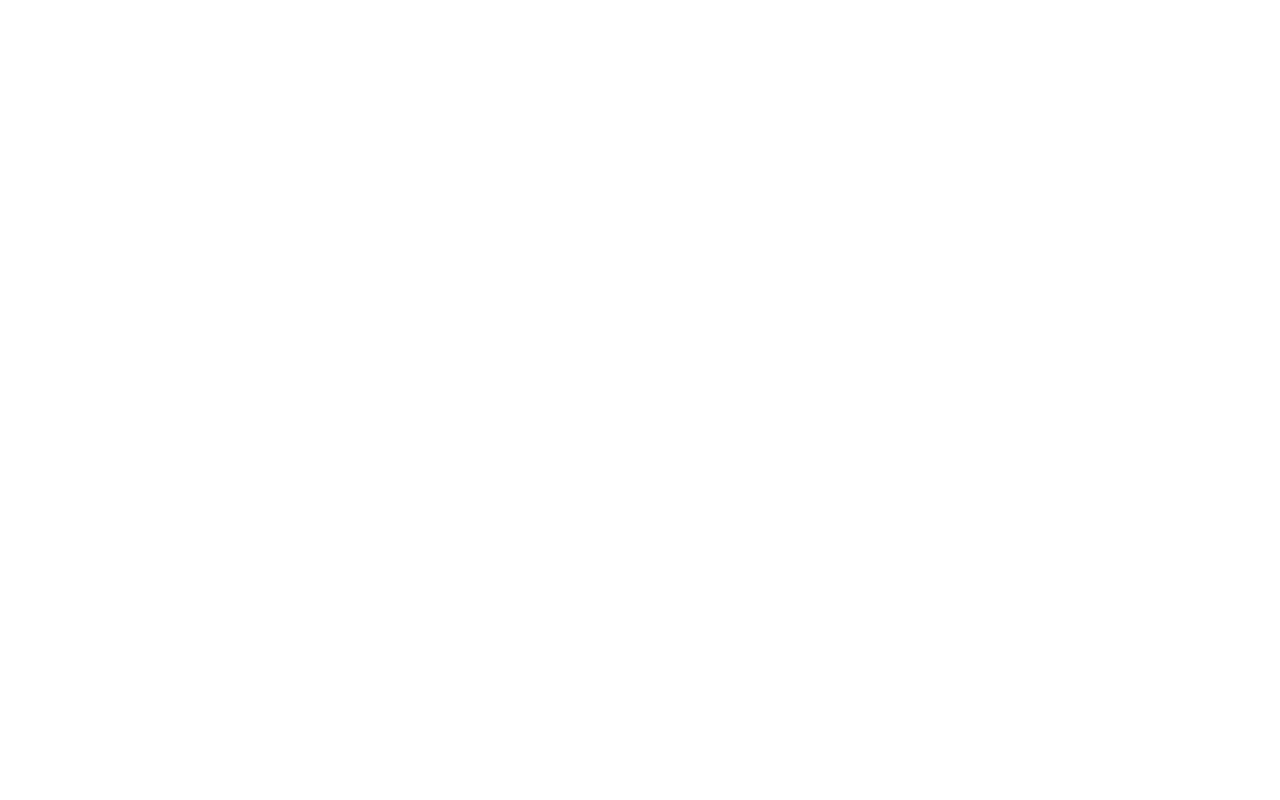
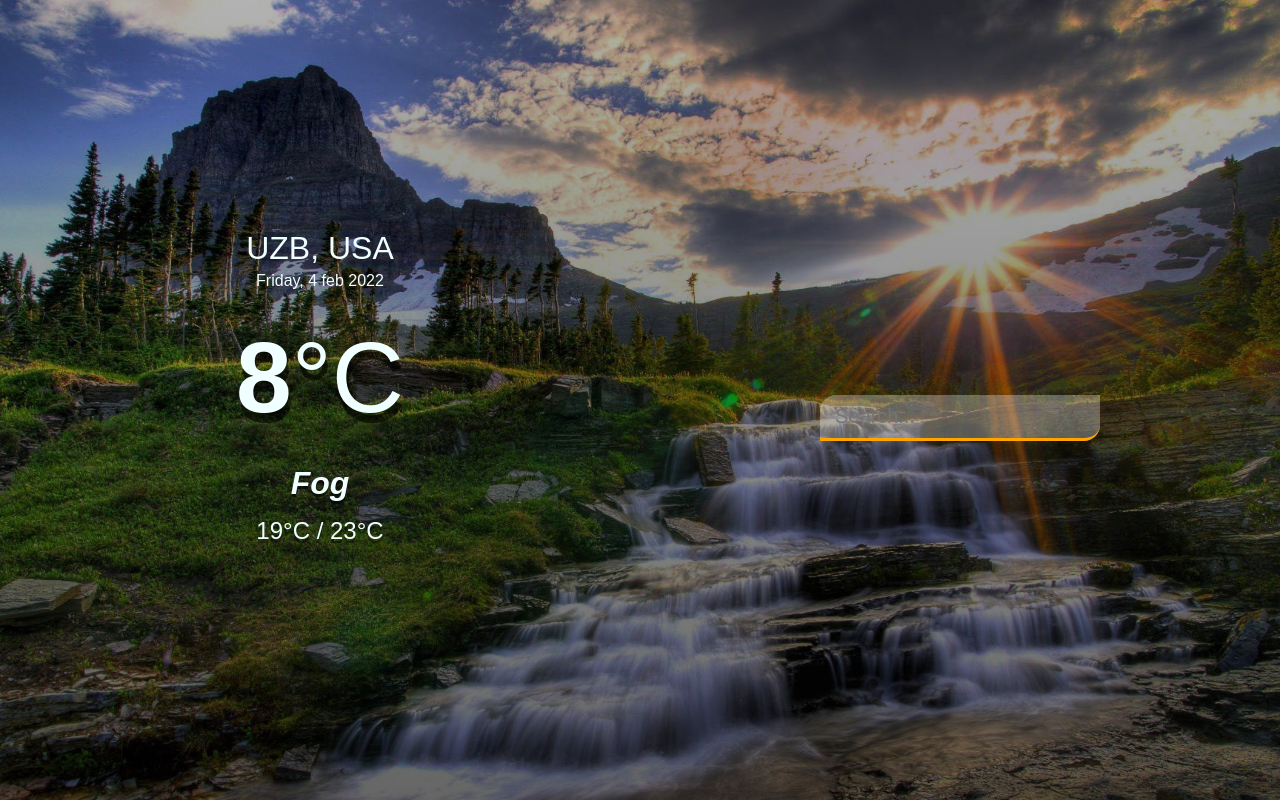
Before and after one commit to mirzayev-erali/weather-app, a plain HTML site: page index.html in a window 1280 px wide. Drawn offline with Linux system fonts and the light colour scheme.

Commit message:
style tamom

```diff
--- a/index.html
+++ b/index.html
@@ -11,9 +11,20 @@
 <div class="app-wrap">
 
 <main>
-
+    <section class="location">
+<div class="city">
+    UZB, USA</div>
+    <div class="date">Friday, 4 feb 2022</div>
+    </section>
+    <div class="main-temp">
+        <div class="temp">8<span>°C</span> </div>
+        <div class="weather-con">Fog</div>
+        <div class="hi-low">19°C / 23°C</div>
+    </div>
 </main>
-
+ <header>
+     <input type="text" autocomplete="off" class="search-box" placeholder="Search..." >
+ </header>
 </div>
 
  <script src="script.js"></script>
--- a/style.css
+++ b/style.css
@@ -0,0 +1,92 @@
+* {
+    margin: 0;
+    padding: 0;
+    box-sizing: border-box;
+    color: azure;
+    /*font-weight: bold;*/
+    /*font-size: larger;*/
+}
+
+body {
+    font-family: 'montserrat', sans-serif;
+    background-image: url("./images/01.jpg");
+    background-size: cover;
+    background-position: top center;
+}
+.app-wrap {
+    display: grid;
+    grid-template-columns: 50% 50%;
+    height: 100vh;
+    background-image: linear-gradient(to bottom,
+    rgba(0, 0, 0, 0.3),
+    rgba(0, 0, 0, 0.6)
+    );
+}
+
+header {
+    display: flex;
+    justify-content: center;
+    align-items: center;
+    padding: 50px 15px 15px;
+}
+header input {
+    width: 100%;
+    max-width: 280px;
+    padding: 10px 15px;
+    border: none;
+    outline: none;
+    background-color: rgba(255, 255, 255, 0.3);
+    border-radius: 16px 0 16px 0;
+    border-bottom: 3px solid orange;
+    font-size: 20px;
+    font-weight: 300;
+     color: black;
+    transition: .2s ease-out;
+}
+
+header input:focus {
+    background-color: rgba(255, 255, 255, 0.8);
+border-radius: 0 16px 0 16px;
+}
+
+main {
+    padding: 25px 25px 50px;
+    display: flex;
+    flex-direction: column;
+    align-items: center;
+    text-align: center;
+    justify-content: center;
+}
+.location .city {
+    font-size: 32px;
+    font-weight: 500;
+    margin-bottom: 5px;
+}
+
+.location .date {
+    font-size: 16px;
+}
+
+.main-temp .temp {
+    font-size: 100px;
+    font-weight: 700;
+    margin: 30px 0;
+    text-shadow: 2px 10px rgba(0, 0, 0, 0.6);
+}
+.main-temp span {
+    font-weight: 500;
+}
+
+.main-temp .weather-con {
+    font-size: 32px;
+    font-weight: 600;
+    font-style: italic;
+    margin-bottom: 15px;
+    text-shadow: 0px 3px rgba(0, 0, 0, 0.6)
+}
+
+.main-temp .hi-low {
+    font-size: 24px;
+    font-weight: 400;
+    text-shadow: 0px 4px rgba(0, 0, 0, 0.4);
+}
```
